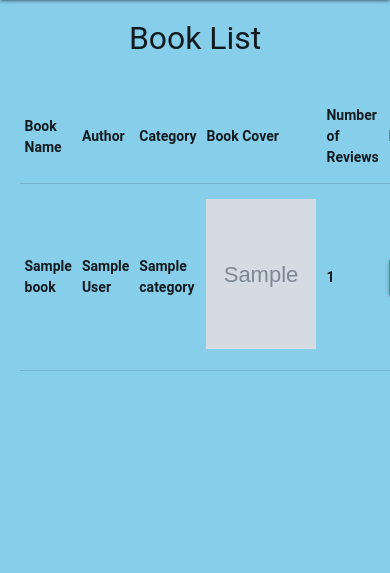
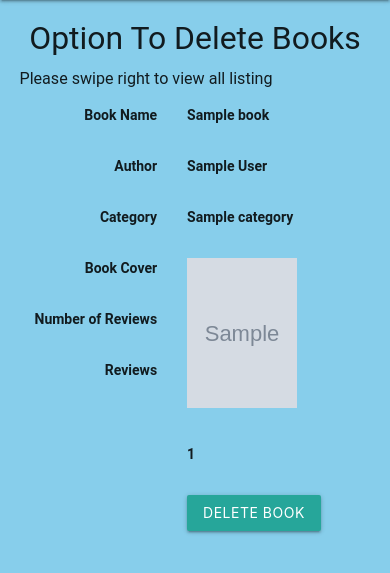
Before and after one commit to Code-Institute-Submissions/djmolloy57-proj_book_MayResub, a Flask app: page /delete_bk in a window 390 px wide; the page is wider, and only the part inside the window is pictured. Shown: the part 56-629 px from the top of that part. Run offline with Flask 2, Linux system fonts and the light colour scheme; grey boxes marked "Sample" are stand-in pictures; a database or web service that is not in the repository returns one stand-in record (values such as "Sample title"); some libraries are stand-ins or nearby versions.

Commit message:
added table responsiveness for delete book template for mobiles

```diff
--- a/templates/delete_book.html
+++ b/templates/delete_book.html
@@ -2,15 +2,17 @@
 {% block content %}
 <body>
 <div class="container">
-<table cellspacing="0" class="column-options">
+<table class="column-options bordered responsive-table">
     <th>Book Name</th>
     <th>Author</th>
     <th>Category</th>
     <th>Book Cover</th>
     <th>Number of Reviews</th>
     <th>Reviews</th>
-    <h4>Book List</h4>
+    <h4>Option To Delete Books</h4>
+    <h6 id="swipe">Please swipe right to view all listing</h6>
     {% for list in lists %}
+
         <tr>
         <td>{{ list.book_name }}</td>
         <td>{{ list.Author}}</td>
```
